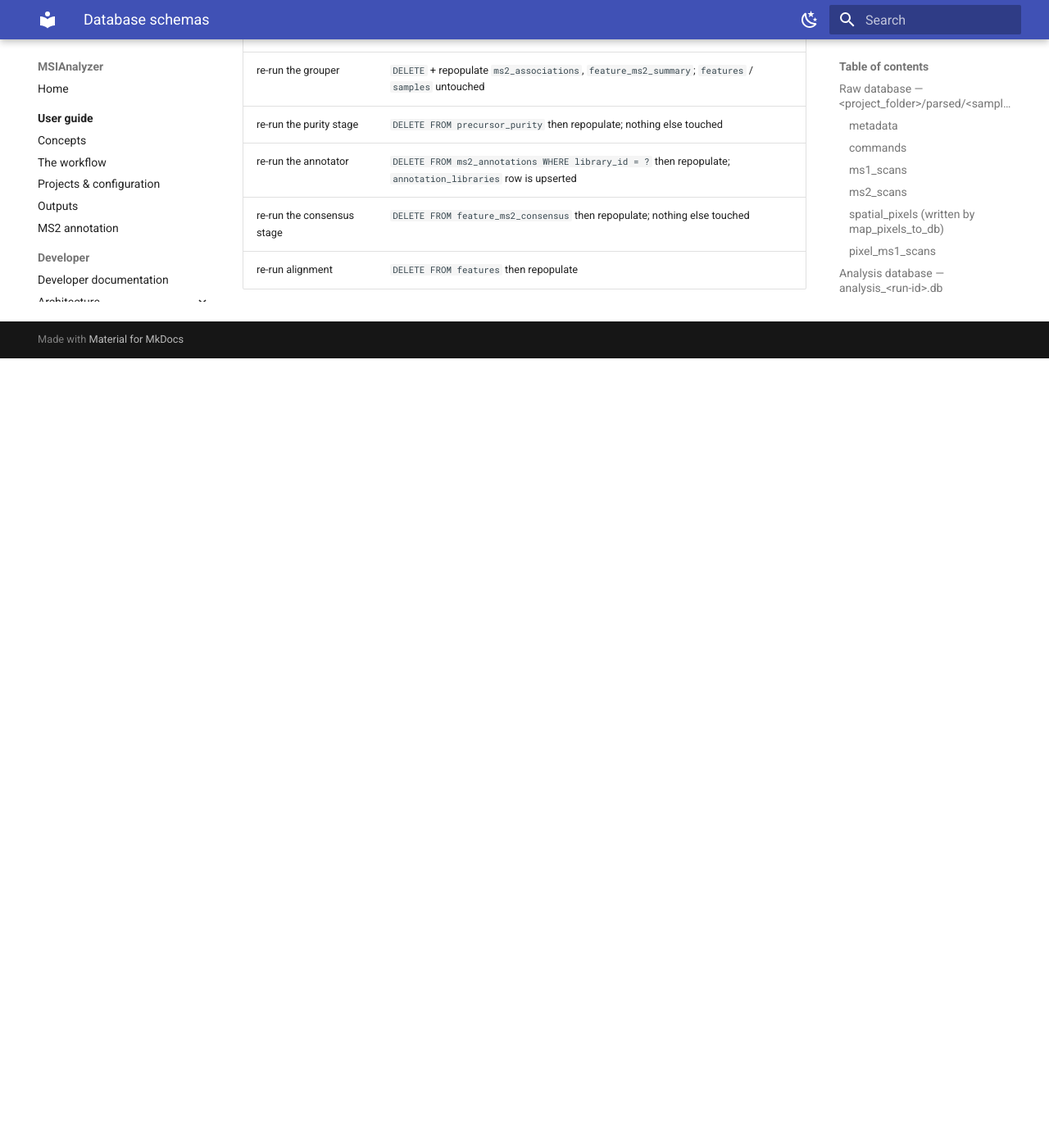
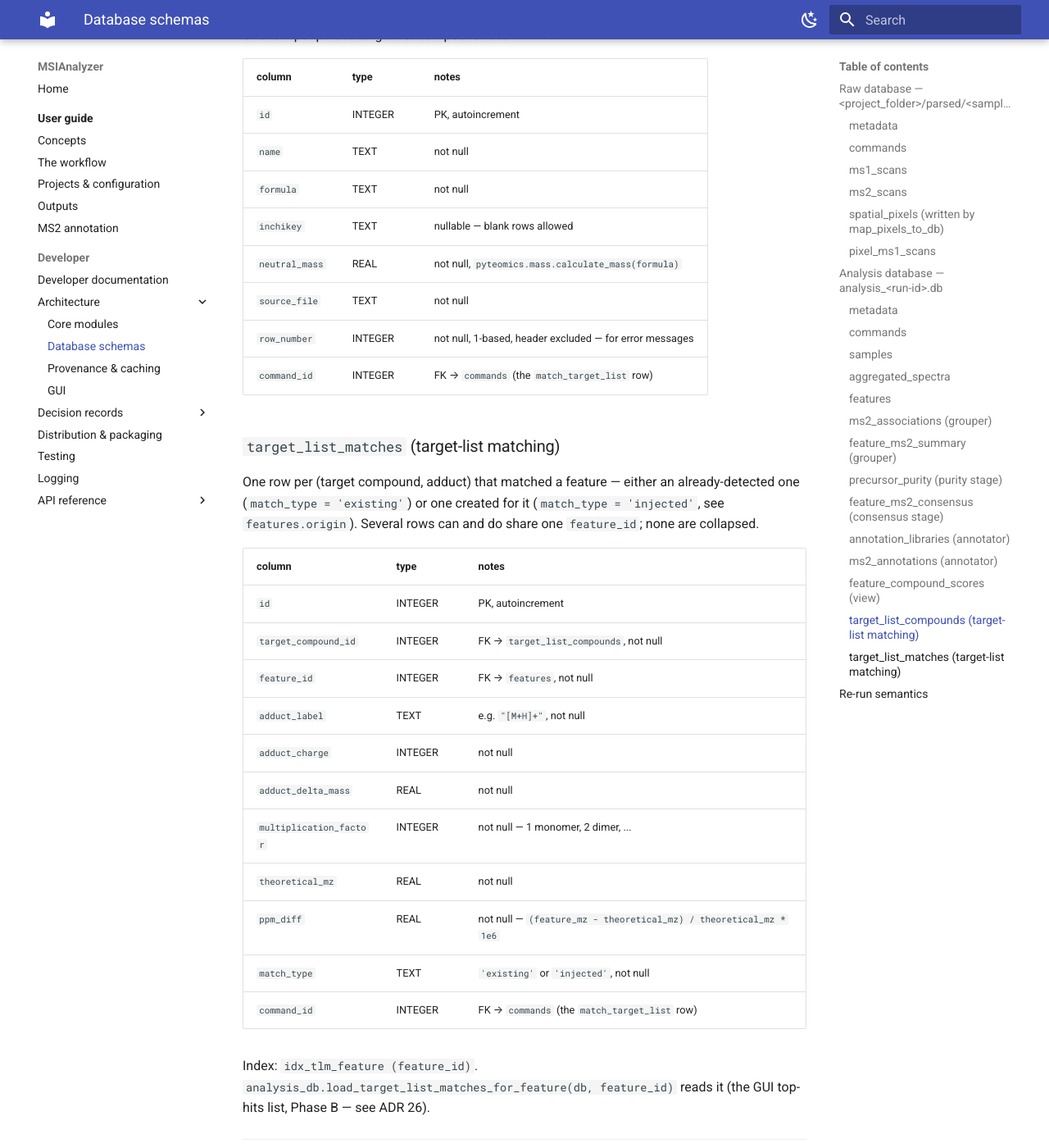
Before and after one commit to miotsdata/MSIAnalyzer, an MkDocs documentation site: the page built from docs/developer/architecture/databases.md, in a window 1280 px wide and 1400 px high, scrolled down 10637 px. Shown: the whole window at 82% size. Built offline with MkDocs 1.6.1 and Material for MkDocs 9.7.7, drawn with Linux system fonts in a browser that asks for light colours; before the commit the page ends 11074 px from its top, so only the background shows below that; some of the changed text lies outside the part shown.

Commit message:
docs: ADR 26 + docs for target-list compound annotation
ADR 26 covers the design rationale (adduct table, chemistry dependency,
schema shape, injection + target_mz_set wiring, representative-label
precedence) and alternatives considered. Also: core-modules.md and
databases.md gain the new target_list.py module and
target_list_compounds/target_list_matches tables (plus features.origin),
and the api_reference pages get the new symbols.

Co-Authored-By: Claude Sonnet 5 <noreply@anthropic.com>

```diff
--- a/docs/developer/architecture/databases.md
+++ b/docs/developer/architecture/databases.md
@@ -146,8 +146,11 @@ each, distinguished by their `command_id`. Indexes: `run_id`, `sample_id`,
 | `mz` | REAL | consensus m/z, not null |
 | `members_json` | TEXT | `{sample_name: original_peak_index or null}`, not null |
 | `command_id` | INTEGER | FK → `commands` (the `align_mz_across_samples` row) |
+| `origin` | TEXT | `'detected'` (default) or `'injected'` — see `target_list_matches` below |
 
-Index: `idx_features_mz (mz)`. Persisted form of `align_mz_across_samples`.
+Index: `idx_features_mz (mz)`. Persisted form of `align_mz_across_samples`,
+plus any `'injected'` rows appended by target-list matching (never deleted
+by `save_features`'s replace-on-realign, unlike `'detected'` rows).
 
 ### `ms2_associations`  (grouper)
 
@@ -306,6 +309,47 @@ feature, and the row it came from.
 Rows with `inchikey IS NULL` are excluded. `msianalyzer report` and
 `analysis_db.load_feature_compound_scores(db, feature_id=None)` read it.
 
+### `target_list_compounds`  (target-list matching)
+
+One row per parsed target-list compound. See
+[ADR 26](../adr/0026-target-list-annotation.md).
+
+| column | type | notes |
+|---|---|---|
+| `id` | INTEGER | PK, autoincrement |
+| `name` | TEXT | not null |
+| `formula` | TEXT | not null |
+| `inchikey` | TEXT | nullable — blank rows allowed |
+| `neutral_mass` | REAL | not null, `pyteomics.mass.calculate_mass(formula)` |
+| `source_file` | TEXT | not null |
+| `row_number` | INTEGER | not null, 1-based, header excluded — for error messages |
+| `command_id` | INTEGER | FK → `commands` (the `match_target_list` row) |
+
+### `target_list_matches`  (target-list matching)
+
+One row per (target compound, adduct) that matched a feature — either an
+already-detected one (`match_type = 'existing'`) or one created for it
+(`match_type = 'injected'`, see `features.origin`). Several rows can and
+do share one `feature_id`; none are collapsed.
+
+| column | type | notes |
+|---|---|---|
+| `id` | INTEGER | PK, autoincrement |
+| `target_compound_id` | INTEGER | FK → `target_list_compounds`, not null |
+| `feature_id` | INTEGER | FK → `features`, not null |
+| `adduct_label` | TEXT | e.g. `"[M+H]+"`, not null |
+| `adduct_charge` | INTEGER | not null |
+| `adduct_delta_mass` | REAL | not null |
+| `multiplication_factor` | INTEGER | not null — 1 monomer, 2 dimer, ... |
+| `theoretical_mz` | REAL | not null |
+| `ppm_diff` | REAL | not null — `(feature_mz - theoretical_mz) / theoretical_mz * 1e6` |
+| `match_type` | TEXT | `'existing'` or `'injected'`, not null |
+| `command_id` | INTEGER | FK → `commands` (the `match_target_list` row) |
+
+Index: `idx_tlm_feature (feature_id)`.
+`analysis_db.load_target_list_matches_for_feature(db, feature_id)` reads it
+(the GUI top-hits list, Phase B — see ADR 26).
+
 ---
 
 ## Re-run semantics
--- a/mkdocs.yml
+++ b/mkdocs.yml
@@ -81,6 +81,7 @@ nav:
           - 23 — PyInstaller/AppImage packaging: developer/adr/0023-pyinstaller-appimage-packaging.md
           - 24 — Single-instance app lock: developer/adr/0024-single-instance-app-lock.md
           - 25 — Pin plotly below 7: developer/adr/0025-pin-plotly-below-7.md
+          - 26 — Target-list compound annotation: developer/adr/0026-target-list-annotation.md
       - Distribution & packaging: developer/distribution.md
       - Testing: developer/testing.md
       - Logging: developer/logging.md
```
Also changed, not shown: docs/developer/adr/0026-target-list-annotation.md (added, +152 -0 lines), docs/developer/adr/index.md (+1 -0 lines), docs/developer/api_reference/annotation.md (+26 -2 lines), docs/developer/api_reference/report.md (+2 -0 lines), docs/developer/architecture/core-modules.md (+30 -0 lines).
